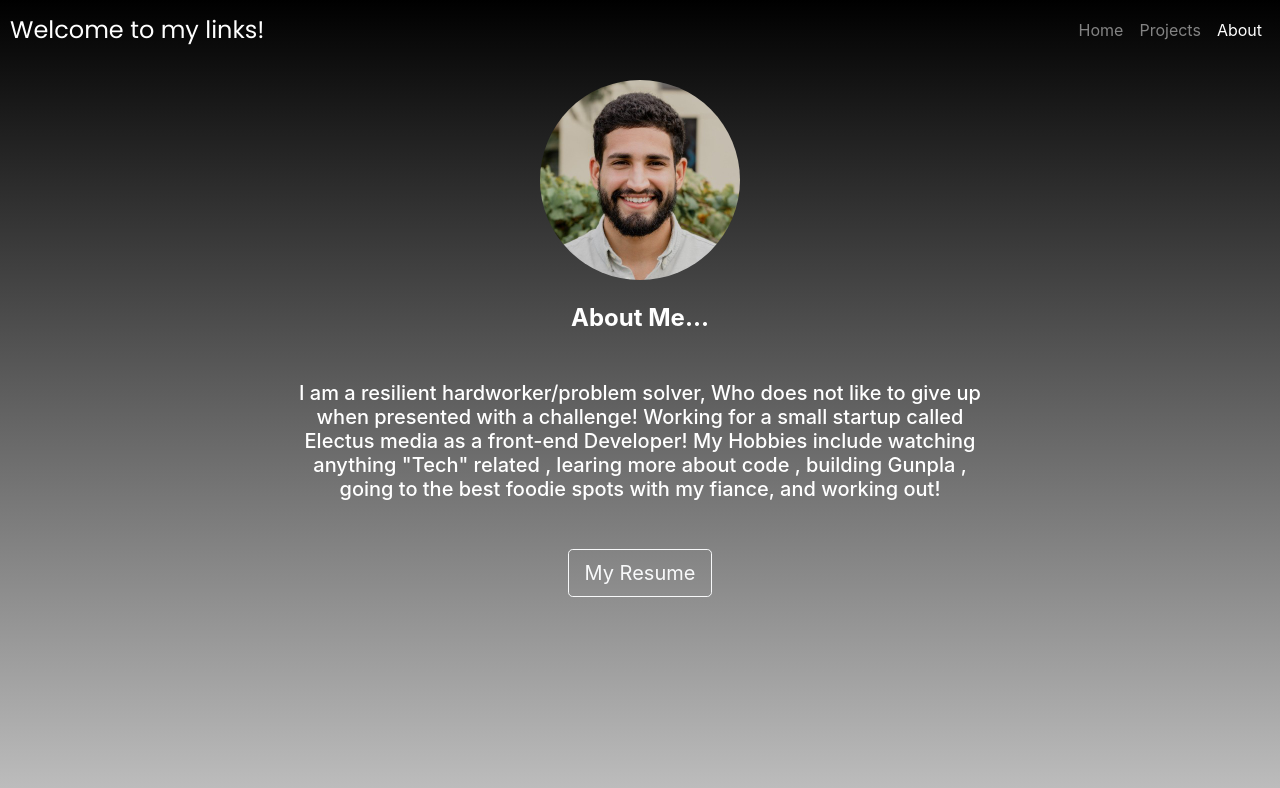
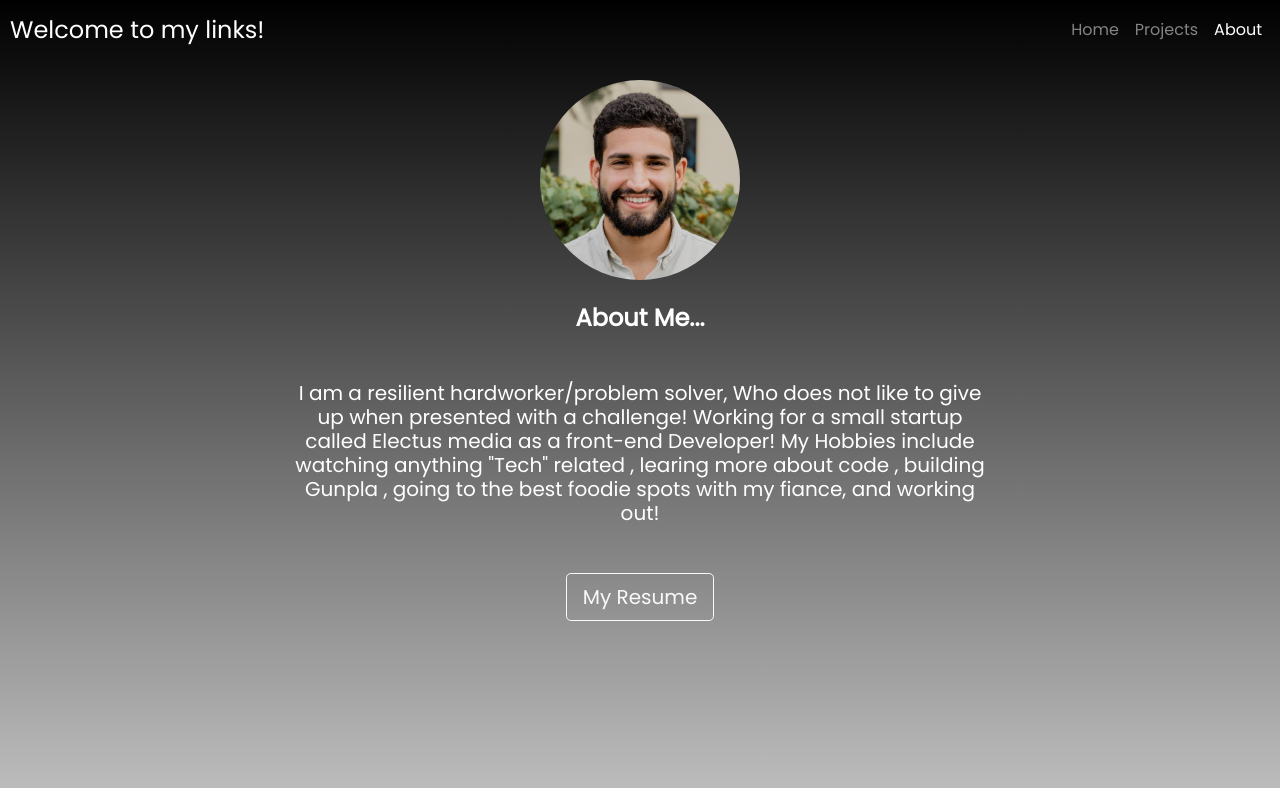
Before and after one commit to JeremyRivera/newProjectv2, a React (Create React App) app: page /About in a window 1280 px wide. Shown: the top 788 px of the page. Built offline with nearby package versions, Linux system fonts and the light colour scheme.

Commit message:
changed up the font to the entire app

```diff
--- a/src/components/WidthLimit.scss
+++ b/src/components/WidthLimit.scss
@@ -1,3 +1,6 @@
+* {
+  font-family: "poppins", sans-serif;
+}
 .max-button {
   max-width: 700px;
 }
```
